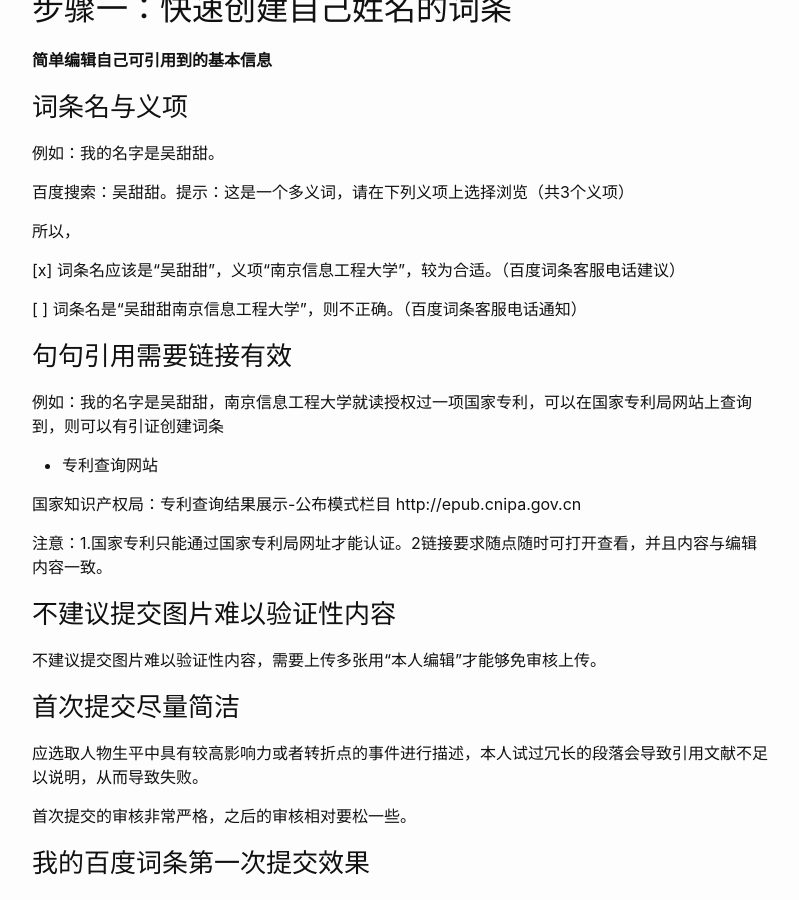
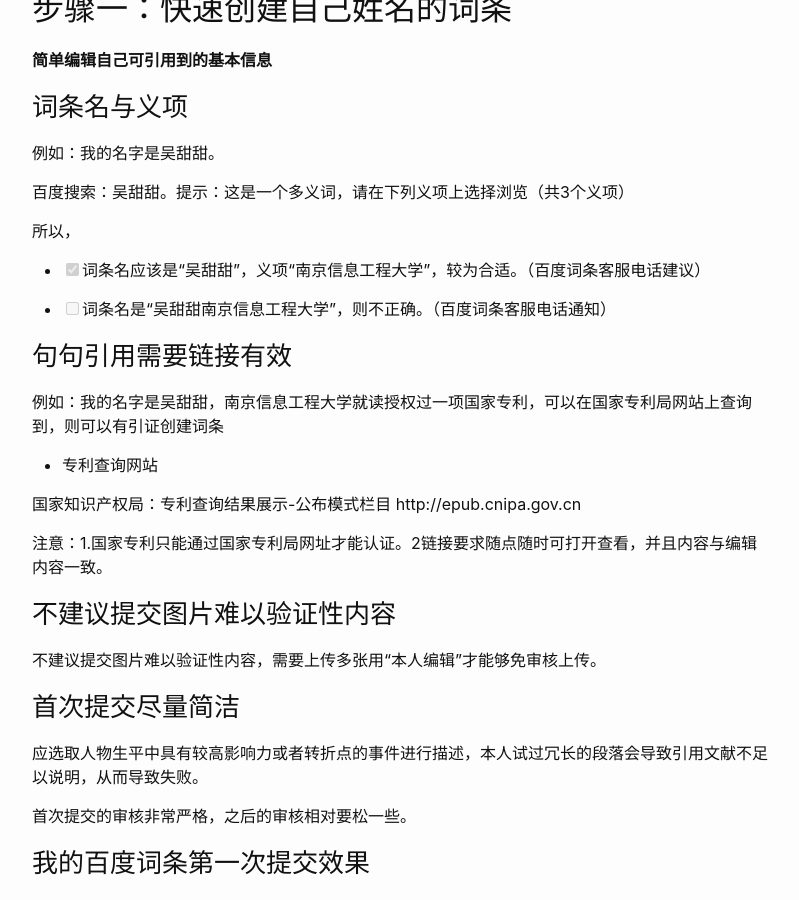
Before and after one commit to wutiantian/wutiantian.github.io, a Jekyll site: the page built from _posts/2019-09-07-创建自己姓名的百度词条.md, in a window 1280 px wide and 900 px high, scrolled down 2462 px. Shown: the whole window, without its empty margins (238-1037 px from the left). Built offline with Jekyll 4.4.1, drawn with Linux system fonts in a browser that asks for light colours.

Commit message:
fix(百度文库- [x])

```diff
--- a/_posts/2019-09-07-创建自己姓名的百度词条.md
+++ b/_posts/2019-09-07-创建自己姓名的百度词条.md
@@ -115,9 +115,9 @@
 
 所以，
 
-[x] 词条名应该是“吴甜甜”，义项“南京信息工程大学”，较为合适。（百度词条客服电话建议）
+- [X] 词条名应该是“吴甜甜”，义项“南京信息工程大学”，较为合适。（百度词条客服电话建议）
 
-[ ] 词条名是“吴甜甜南京信息工程大学”，则不正确。（百度词条客服电话通知）
+- [ ] 词条名是“吴甜甜南京信息工程大学”，则不正确。（百度词条客服电话通知）
 
 ### 句句引用需要链接有效
 例如：我的名字是吴甜甜，南京信息工程大学就读授权过一项国家专利，可以在国家专利局网站上查询到，则可以有引证创建词条
```
